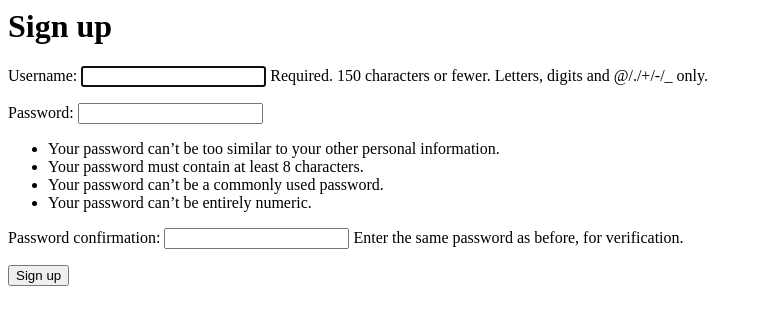
After one commit to QianqianShan/Django_Full_Stack_Web_Development, a Django app: page /auth/signup/ in a window 1280 px wide. The commit adds this page. Shown: the top 325 px of the page, without its empty margins (0-759 px from the left). Run offline with Django 3.2, Linux system fonts and the light colour scheme.

Commit message:
signup forms

```diff
--- a/Demo/urls.py
+++ b/Demo/urls.py
@@ -15,6 +15,7 @@ Including another URLconf
 """
 from django.contrib import admin
 from django.urls import path, include
+from FunApp.views import SignupView
 
 urlpatterns = [
     path('admin/', admin.site.urls),
@@ -22,4 +23,5 @@ urlpatterns = [
     path('', include('FunApp.urls')),
     # if .../auth/, use auth app urls login.html in templates/registration
     path('auth/', include('django.contrib.auth.urls')),
+    path('auth/signup/', SignupView.as_view(), name = 'signup')
 ]
--- a/FunApp/urls.py
+++ b/FunApp/urls.py
@@ -27,5 +27,5 @@ urlpatterns = [
     path('post/<int:pk>/', PostDetailView.as_view(), name = 'post_detail'),
     path('add_post/', PostCreateView.as_view(), name = 'make_post'),
     path('update_post/<int:pk>/', PostUpdateView.as_view(), name = 'update_post'),
-    path('delete_post/<int:pk>/', PostDeleteView.as_view(), name = 'delete_post')
+    path('delete_post/<int:pk>/', PostDeleteView.as_view(), name = 'delete_post'),
 ]
--- a/FunApp/views.py
+++ b/FunApp/views.py
@@ -4,6 +4,7 @@ from django.views.generic import TemplateView, ListView, DetailView
 from django.views.generic.edit import CreateView, UpdateView, DeleteView
 from django.urls import reverse_lazy
 
+from django.contrib.auth.forms import UserCreationForm
 # import Post
 from .models import Post
 # Create your views here.
@@ -46,3 +47,11 @@ class PostDeleteView(DeleteView):
     template_name = 'delete_post.html'
     # redirect to success_url when delete operation is done
     success_url = reverse_lazy('home')
+
+# signup view
+class SignupView(CreateView):
+    # can have prevknown fields
+    # predefined form class
+    form_class = UserCreationForm
+    template_name = 'signup.html'
+    success_url = reverse_lazy('login')
--- a/templates/posts.html
+++ b/templates/posts.html
@@ -3,11 +3,11 @@
   <ul>
     <!-- if not authenticated, show Login, else show logout and signup -->
     {% if request.user.is_authenticated %}
-    <li> <a href="{% url 'logout' %}">Logout</a> </li>
+    <li> <a href="{% url 'login' %}">Logout</a> </li>
 
     {% else %}
     <li><a href="{% url 'login' %}"> Login</a> </li>
-    <li><a href="{% url 'home' %}">Sign up</a> </li>
+    <li><a href="{% url 'signup' %}">Sign up</a> </li>
     {% endif %}
   </ul>
 </div>
--- /dev/null
+++ b/templates/signup.html
@@ -0,0 +1,11 @@
+<h1>Sign up</h1>
+<!-- method can be post / get /put ... -->
+<form class="" action="" method="post">
+  <!-- security check with Django -->
+  {% csrf_token %}
+  <!-- as_paragraph, form is an attribute from CreateView  -->
+  {{ form.as_p }}
+  <!-- add a button  -->
+  <button type="submit" name="signup">Sign up</button>
+
+</form>
```
Also changed, not shown: db.sqlite3.
